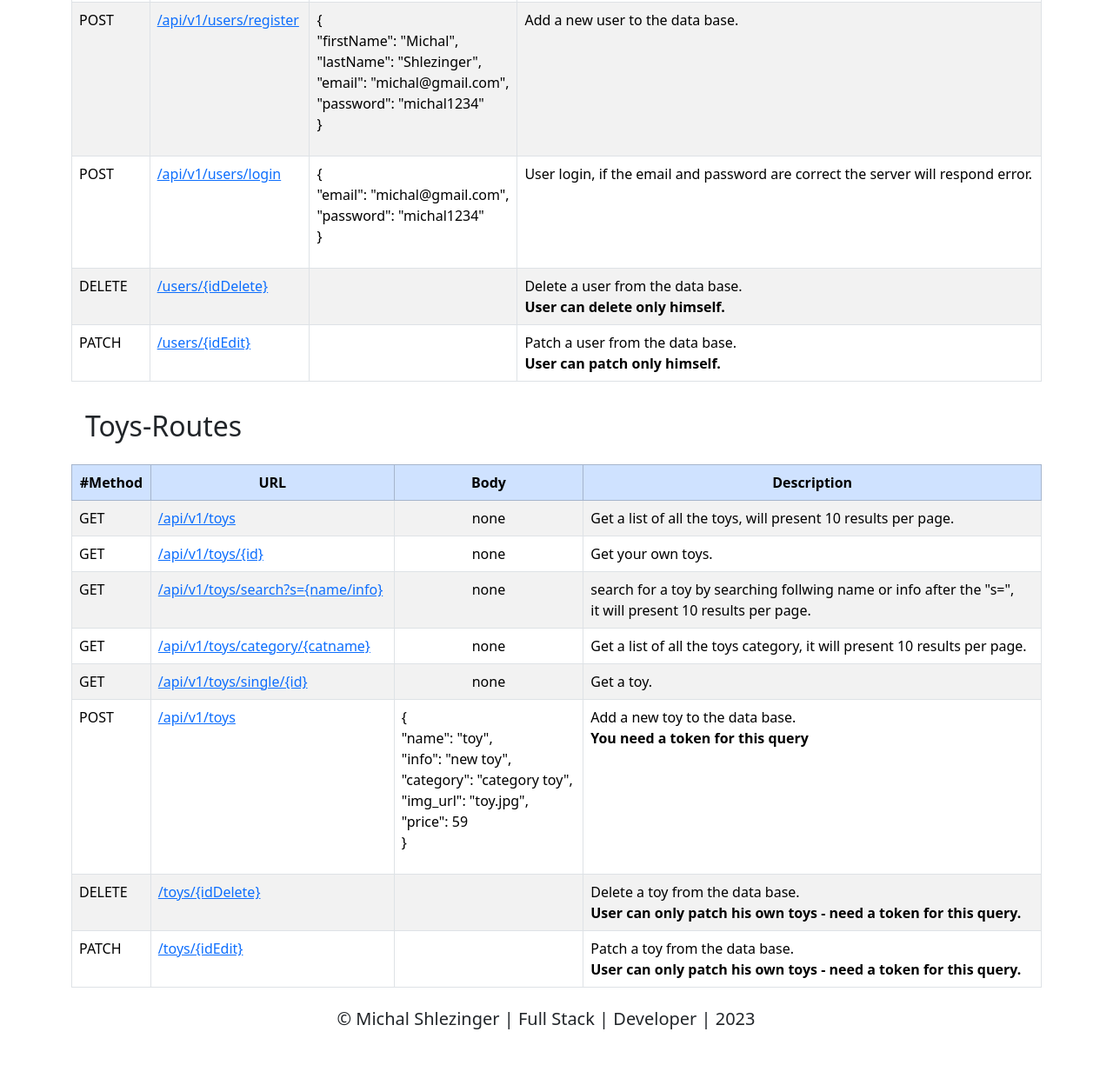
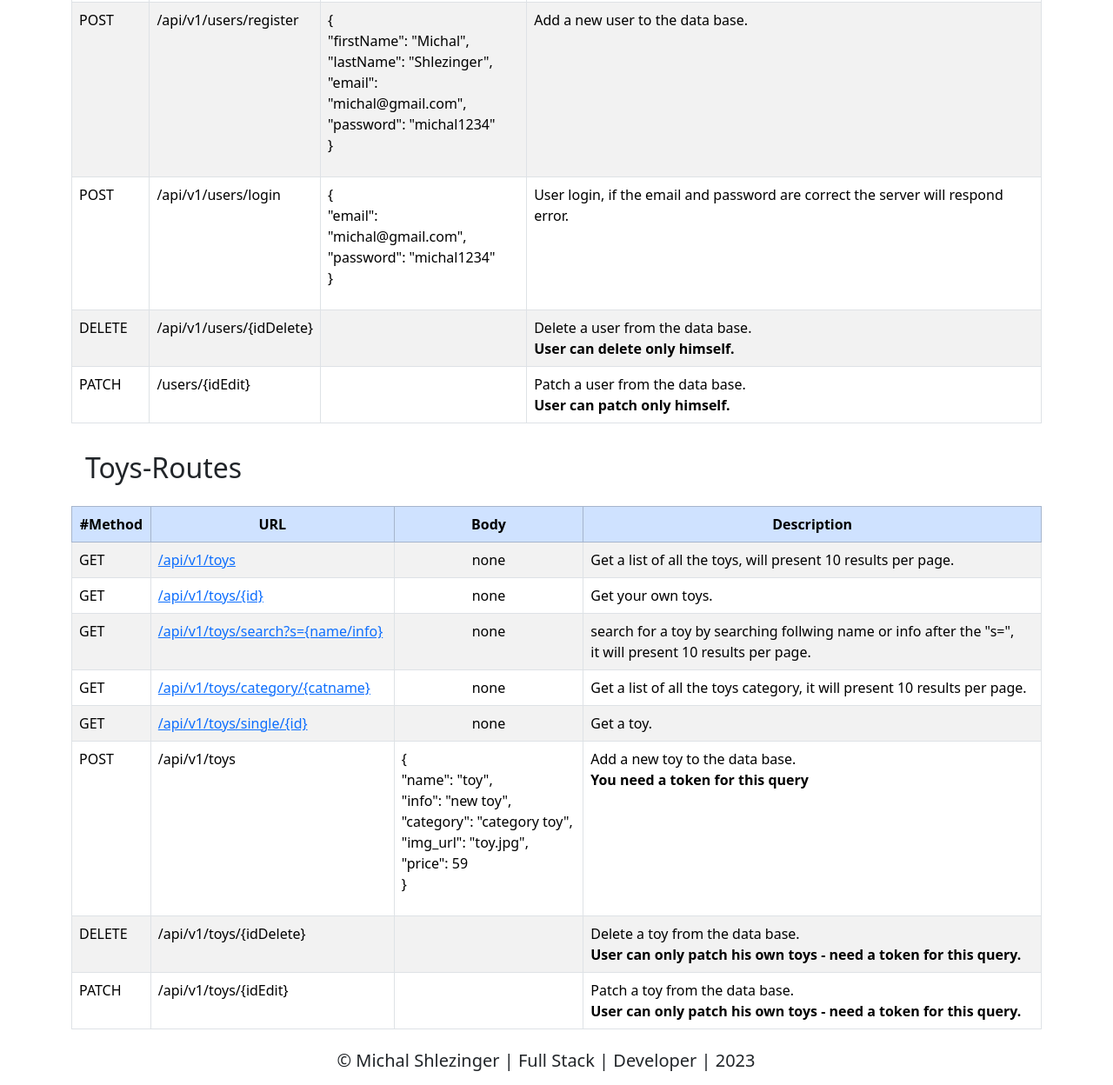
Before and after one commit to shmic237/toysApi, a website: page public/index.html in a window 1280 px wide. Shown: the part 279-1527 px from the top of the page at 87% size. Before the commit the page ends 1479 px from the top, so only its background shows below. Drawn offline with nearby package versions, Linux system fonts and the light colour scheme.

Commit message:
update links

```diff
--- a/public/index.html
+++ b/public/index.html
@@ -58,13 +58,13 @@
                     </tr>
                     <tr>
                         <td>GET</td>
-                        <td><a href="/api/v1/users/info/:id">/api/v1/users/info/{id}</a></td>
+                        <td><a href="/api/v1/users/info/656db39c98c3e5ab7ca68951">/api/v1/users/info/{id}</a></td>
                         <td class="text-center">none</td>
                         <td>Get your own info.</td>
                     </tr>
                     <tr>
                         <td>POST</td>
-                        <td><a href="">/api/v1/users/register</a></td>
+                        <td>/api/v1/users/register</td>
                         <td>
                             <p>
                                 { <br>
@@ -79,7 +79,7 @@
                     </tr>
                     <tr>
                         <td>POST</td>
-                        <td><a href="">/api/v1/users/login</a></td>
+                        <td>/api/v1/users/login</td>
                         <td>
                             <p>
                                 { <br>
@@ -92,14 +92,14 @@
                     </tr>
                     <tr>
                         <td>DELETE</td>
-                        <td><a href="">/users/{idDelete}</a></td>
+                        <td>/api/v1/users/{idDelete}</td>
                         <td></td>
                         <td>Delete a user from the data base. <br> <strong> User can delete only himself.</strong>
                         </td>
                     </tr>
                     <tr>
                         <td>PATCH</td>
-                        <td><a href="">/users/{idEdit}</a></td>
+                        <td>/users/{idEdit}</td>
                         <td></td>
                         <td>Patch a user from the data base. <br><strong> User can patch only himself.</strong>
                         </td>
@@ -128,31 +128,31 @@
                     </tr>
                     <tr>
                         <td>GET</td>
-                        <td><a href="/api/v1/toys/{id}">/api/v1/toys/{id}</a></td>
+                        <td><a href="/api/v1/toys/656db39c98c3e5ab7ca68951">/api/v1/toys/{id}</a></td>
                         <td class="text-center">none</td>
                         <td>Get your own toys.</td>
                     </tr>
                     <tr>
                         <td>GET</td>
-                        <td><a href="/api/v1/toys/search?s={name/info}">/api/v1/toys/search?s={name/info}</a></td>
+                        <td><a href="/api/v1/toys/search?s=Taki">/api/v1/toys/search?s={name/info}</a></td>
                         <td class="text-center">none</td>
                         <td>search for a toy by searching follwing name or info after the "s=", <br> it will present 10 results per page.</td>
                     </tr>
                     <tr>
                         <td>GET</td>
-                        <td><a href="/api/v1/toys/category/{catname}">/api/v1/toys/category/{catname}</a></td>
+                        <td><a href="/api/v1/toys/category/Board game">/api/v1/toys/category/{catname}</a></td>
                         <td class="text-center">none</td>
                         <td>Get a list of all the toys category, it will present 10 results per page.</td>
                     </tr>
                     <tr>
                         <td>GET</td>
-                        <td><a href="/api/v1/toys/single/{id}">/api/v1/toys/single/{id}</a></td>
+                        <td><a href="/api/v1/toys/single/656dc6c3edf98a58c1b14d8f">/api/v1/toys/single/{id}</a></td>
                         <td class="text-center">none</td>
                         <td>Get a toy.</td>
                     </tr>
                     <tr>
                         <td>POST</td>
-                        <td><a href="">/api/v1/toys</a></td>
+                        <td>/api/v1/toys</td>
                         <td>
                             <p>
                                 { <br>
@@ -168,14 +168,14 @@
                     </tr>
                     <tr>
                         <td>DELETE</td>
-                        <td><a href="">/toys/{idDelete}</a></td>
+                        <td>/api/v1/toys/{idDelete}</td>
                         <td></td>
                         <td>Delete a toy from the data base. <br> <strong> User can only patch his own toys - need a token for this query.</strong>
                         </td>
                     </tr>
                     <tr>
                         <td>PATCH</td>
-                        <td><a href="">/toys/{idEdit}</a></td>
+                        <td>/api/v1/toys/{idEdit}</td>
                         <td></td>
                         <td>Patch a toy from the data base. <br><strong> User can only patch his own toys - need a token for this query.</strong>
                         </td>
```
